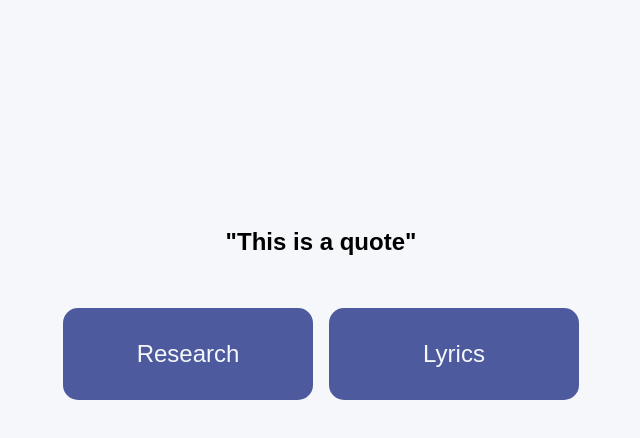
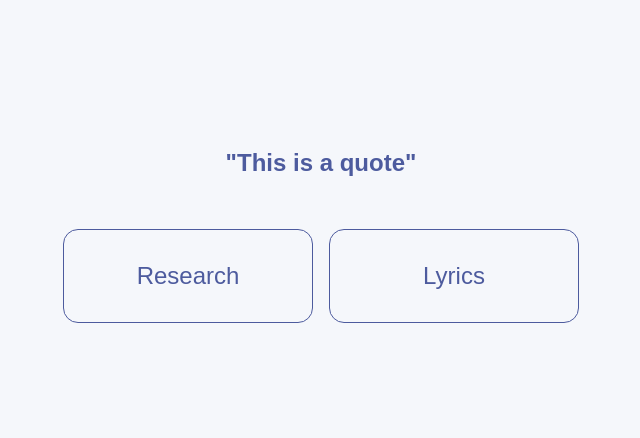
Before and after one commit to Sullivown/research-or-song-lyric, a React (Create React App) app: page / in a window 1280 px wide. Both pictures are taken after a click on the button "Start Quiz!". Shown: the top 438 px of the page, without its empty margins (319-959 px from the left). Built offline with nearby package versions, Linux system fonts and the light colour scheme.

Commit message:
add answer button styling and logic

```diff
--- a/src/App.js
+++ b/src/App.js
@@ -1,11 +1,14 @@
 import React, { useState } from 'react';
+
+import dataLoader from './helpers/dataLoader';
+import questionData from './data/questions.json';
+
 import StartPage from './pages/StartPage';
 import QuizPage from './pages/QuizPage';
-import questionData from './data/questions.json';
 
 function App() {
 	const [score, setScore] = useState(0);
-	const [questions, setQuestions] = useState(questionData);
+	const [questions, setQuestions] = useState(dataLoader(questionData));
 	const [currentPage, setCurrentPage] = useState('start');
 	const [currentQuestion, setCurrentQuestion] = useState(0);
 
--- a/src/components/Answer.js
+++ b/src/components/Answer.js
@@ -2,21 +2,50 @@ import React from 'react';
 import PropTypes from 'prop-types';
 import styled from 'styled-components';
 
+import Button from '../elements/Button';
+
 const AnswerDiv = styled.div`
 	display: flex;
+	color: #4d5b9e;
+	font-size: 1.2rem;
 	flex-direction: column;
+	padding: 1rem;
 	gap: 1rem;
 	min-height: 10rem;
-	background-color: red;
+	border: 1px solid #4d5b9e;
+	border-radius: 15px;
 	visibility: ${(props) => (props.answered ? 'visible' : 'hidden')};
 `;
 
 function Answer(props) {
 	return (
-		<AnswerDiv answered={props.question.answered}>
-			<div>{props.question.answer}!</div>
-			<div> {props.question.source}</div>
-		</AnswerDiv>
+		<>
+			<AnswerDiv answered={props.question.answered}>
+				<div>
+					{props.question.answer === props.question.answered
+						? 'Correct'
+						: 'Incorrect'}
+					!
+				</div>
+				<div>
+					The quote is from{' '}
+					{props.question.answer === 'research'
+						? 'a research paper'
+						: 'song lyrics'}
+					.
+				</div>
+				<div>Source:</div>
+				<div> {props.question.details.title}</div>
+				<div>
+					<a href={props.question.details.source}>
+						{props.question.details.source}
+					</a>
+				</div>
+				<div>
+					<Button>Next Quote</Button>
+				</div>
+			</AnswerDiv>
+		</>
 	);
 }
 
--- a/src/components/Question.js
+++ b/src/components/Question.js
@@ -2,6 +2,7 @@ import React from 'react';
 import PropTypes from 'prop-types';
 import styled from 'styled-components';
 
+import H2 from '../elements/H2';
 import Button from '../elements/Button';
 import Answer from './Answer';
 
@@ -21,13 +22,43 @@ const OptionsDiv = styled.div`
 	text-align: center;
 `;
 
+const AnswerButton = styled(Button)`
+	color: #4d5b9e;
+	border: 1px solid #4d5b9e;
+	background-color: ${(props) => {
+		if (props.answered) {
+			if (props.correct && props.answered === props.answer) {
+				return '#94D7A2';
+			} else if (!props.correct && props.answered === props.answer) {
+				return '#F8BCBC';
+			} else {
+				return '#f5f7fb';
+			}
+		} else {
+			return '#f5f7fb';
+		}
+	}};
+
+	&:disabled {
+		cursor: not-allowed;
+	}
+
+	&:active {
+		box-shadow: ${(props) => props.answered && 'none'};
+	}
+`;
+
 function Question(props) {
 	return (
 		<QuestionDiv>
-			<h2>"{props.question.quote}"</h2>
+			<H2>"{props.question.quote}"</H2>
 			<OptionsDiv>
-				<Button
+				<AnswerButton
+					disabled={props.question.answered}
 					data-answer='research'
+					answer={'research'}
+					answered={props.question.answered}
+					correct={props.question.answer === 'research'}
 					onClick={(e) =>
 						props.handleAnswerClick(
 							props.question.id,
@@ -36,9 +67,13 @@ function Question(props) {
 					}
 				>
 					Research
-				</Button>
-				<Button
+				</AnswerButton>
+				<AnswerButton
+					disabled={props.question.answered}
+					correct={props.question.answer === 'lyric'}
 					data-answer='lyric'
+					answer={'lyric'}
+					answered={props.question.answered}
 					onClick={(e) =>
 						props.handleAnswerClick(
 							props.question.id,
@@ -47,7 +82,7 @@ function Question(props) {
 					}
 				>
 					Lyrics
-				</Button>
+				</AnswerButton>
 			</OptionsDiv>
 			<Answer question={props.question} />
 		</QuestionDiv>
--- a/src/data/questions.json
+++ b/src/data/questions.json
@@ -3,21 +3,27 @@
 		"id": 0,
 		"quote": "This is a quote",
 		"answer": "research",
-		"source": "http://www.google.com",
-		"answered": null
+		"details": {
+			"title": "Research Paper 1",
+			"source": "http://www.google.com"
+		}
 	},
 	{
 		"id": 1,
 		"quote": "This is a quote 1",
 		"answer": "lyric",
-		"source": "http://www.google.com",
-		"answered": null
+		"details": {
+			"title": "Research Paper 2",
+			"source": "http://www.google.com"
+		}
 	},
 	{
 		"id": 2,
 		"quote": "This is a quote 2",
 		"answer": "research",
-		"source": "http://www.google.com",
-		"answered": null
+		"details": {
+			"title": "Research Paper 3",
+			"source": "http://www.google.com"
+		}
 	}
 ]
--- a/src/elements/Button.js
+++ b/src/elements/Button.js
@@ -12,7 +12,6 @@ const Button = styled.button`
 
 	&:hover {
 		cursor: pointer;
-		opacity: 0.9;
 	}
 
 	&:active {
--- /dev/null
+++ b/src/elements/H2.js
@@ -0,0 +1,7 @@
+import styled from 'styled-components';
+
+const H2 = styled.h2`
+	color: #4d5b9e;
+`;
+
+export default H2;
--- /dev/null
+++ b/src/helpers/dataLoader.js
@@ -0,0 +1,8 @@
+function dataLoader(data) {
+	return data.map((question) => ({
+		...question,
+		answered: null,
+	}));
+}
+
+export default dataLoader;
```
